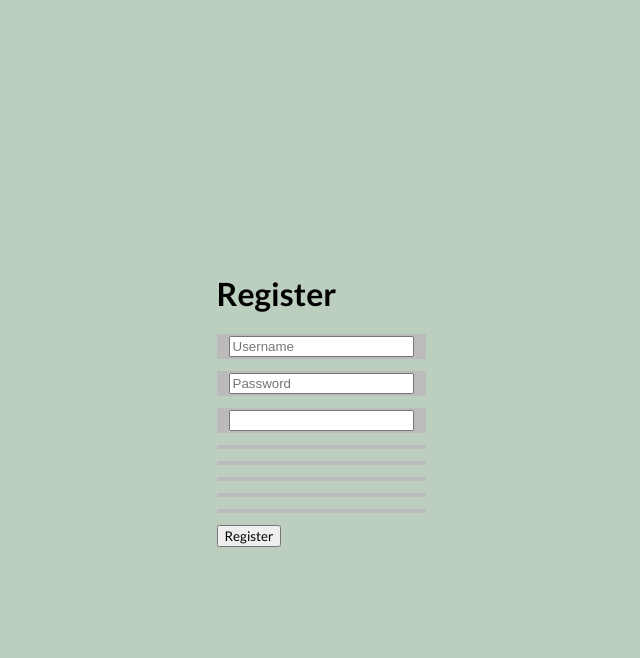
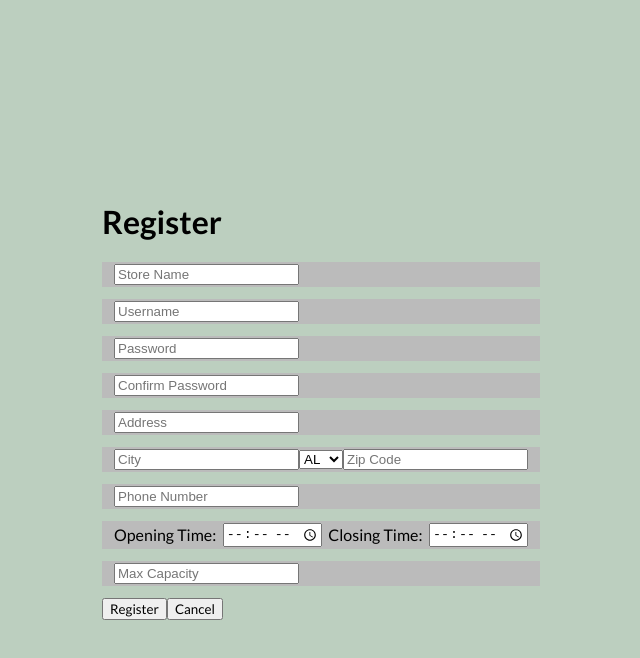
Before and after one commit to danieltichiyama/queue_app, a React (Create React App) app: page / in a window 1280 px wide. Both pictures are taken after a click on the button "Register here". Shown: the top 658 px of the page, without its empty margins (319-959 px from the left). Built offline with nearby package versions, Linux system fonts and the light colour scheme.

Commit message:
Added the rest of the register component as well as connecting it to redux.

```diff
--- a/src/components/Register/Register.jsx
+++ b/src/components/Register/Register.jsx
@@ -1,7 +1,16 @@
 import React, { useState } from 'react';
 import styles from "./Register.module.scss";
+import { connect } from "react-redux";
+import { registerRetailer } from "../../actions";
+import { faTimes } from "@fortawesome/free-solid-svg-icons";
+import { FontAwesomeIcon } from "@fortawesome/react-fontawesome";
+
+
+const states = ["AL", "AK", "AZ", "AR", "CA", "CO", "CT", "DE", "FL", "GA", "HI", "ID", "IL", "IN", "IA", "KS", "KY", "LA", "ME", "MD", "MA", "MI", "MN", "MS", "MO", "MT", "NE", "NV", "NH", "NJ", "NM", "NY", "NC", "ND", "OH", "OK", "OR", "PA", "RI", "SC", "SD", "TN", "TX", "UT", "VT", "VA", "WA", "WV", "WI", "WY"];
 
 function Register(props) {
+  const [isError, setIsError] = useState(false);
+  const [errorMsg, setErrorMsg] = useState("");
   const [username, setUsername] = useState("");
   const [password, setPassword] = useState("");
   const [confirmPassword, setConfirmPassword] = useState("");
@@ -9,15 +18,58 @@ function Register(props) {
   const [phoneNumber, setPhoneNumber] = useState("");
   const [address, setAddress] = useState("");
   const [city, setCity] = useState("")
-  const [storeHours, setStoreHours] = useState("");
-  const [capacity, setCapacity] = useState("");
-  const [timers, setTimers] = useState("");
+  const [state, setState] = useState("AL");
+  const [zipcode, setZipcode] = useState("");
+  const [openingTime, setOpeningTime] = useState("");
+  const [closingTime, setClosingTime] = useState("");
+  const [maxCapacity, setMaxCapacity] = useState("");
+
+  const registerRetailer = (e) => {
+    e.preventDefault();
+    if (password !== confirmPassword) {
+      setErrorMsg("Passwords do not match.");
+      setIsError(true);
+      return;
+    }
+    let retailerObj = {
+      username,
+      password,
+      retailerName,
+      phoneNumber,
+      address,
+      city,
+      state,
+      zipcode,
+      open: parseInt(openingTime.split(":").join()),
+      close: parseInt(closingTime.split(":").join()),
+      maxCapacity
+    }
+    props.dispatchRegisterSubmit(retailerObj);
+    props.setIsLogin(true);
+  }
 
   return (
     <div className={styles.Register}>
       <h1>Register</h1>
-      <form onSubmit={(e) => props.setIsLogin(true)}>
+      {isError &&
+        <div className="errorMessage">
+          <i onClick={(e) => {setIsError(false)}}>
+            <FontAwesomeIcon icon={faTimes} />
+          </i>
+          <div className="header">
+            {errorMsg}
+          </div>
+        </div>}
+      <form onSubmit={(e) => registerRetailer(e)}>
         <ul>
+          <li>
+            <input
+              type="text"
+              name="retailerName"
+              onChange={(e) => setRetailerName(e.target.value)}
+              placeholder="Store Name"
+            />
+          </li>
           <li>
             <input
               type="text"
@@ -35,20 +87,94 @@ function Register(props) {
             />
           </li>
           <li>
-            <input />
+            <input
+              type="password"
+              name="password"
+              onChange={(e) => setConfirmPassword(e.target.value)}
+              placeholder="Confirm Password"
+            />
           </li>
-          <li></li>
-          <li></li>
-          <li></li>
-          <li></li>
-          <li></li>
+          <li>
+            <input
+              type="text"
+              name="address"
+              onChange={(e) => setAddress(e.target.value)}
+              placeholder="Address"
+            />
+          </li>
+          <li>
+            <input
+              type="text"
+              name="city"
+              onChange={(e) => setCity(e.target.value)}
+              placeholder="City"
+            />
+            <select
+              name="state"
+              id="state"
+              onChange={(e) => setState(e.target.value)}
+            >
+              {states.map((state) => {
+                return <option key={state} value={state}>{state}</option>
+              })}
+            </select>
+            <input
+              type="text"
+              name="zipCode"
+              onChange={(e) => setZipcode(e.target.value)}
+              placeholder="Zip Code"
+            />
+          </li>
+          <li>
+            <input
+              type="text"
+              name="phoneNumber"
+              onChange={(e) => setPhoneNumber(e.target.value)}
+              placeholder="Phone Number"
+            />
+          </li>
+          <li>
+            Opening Time: <input
+              type="time"
+              name="openingTime"
+              onChange={(e) => setOpeningTime(e.target.value)}
+              placeholder="Opening Time"
+            />
+            Closing Time: <input
+              type="time"
+              name="closingTime"
+              onChange={(e) => setClosingTime(e.target.value)}
+              placeholder="Closing Time"
+            />
+          </li>
+          <li>
+            <input
+              type="number"
+              name="maxCapacity"
+              onChange={(e) => setMaxCapacity(e.target.value)}
+              placeholder="Max Capacity"
+            />
+          </li>
         </ul>
         <button type="submit">
           Register
+        </button>
+        <button onClick={() => props.setIsLogin(false)}>
+          Cancel
         </button>
       </form>
     </div>
   );
 }
 
+const mapDispatchToProps = dispatch => {
+  return {
+    dispatchRegisterSubmit: data => {
+      return dispatch(registerRetailer(data))
+    }
+  }
+}
+
+Register = connect(null, mapDispatchToProps)(Register);
+
 export default Register;
```
